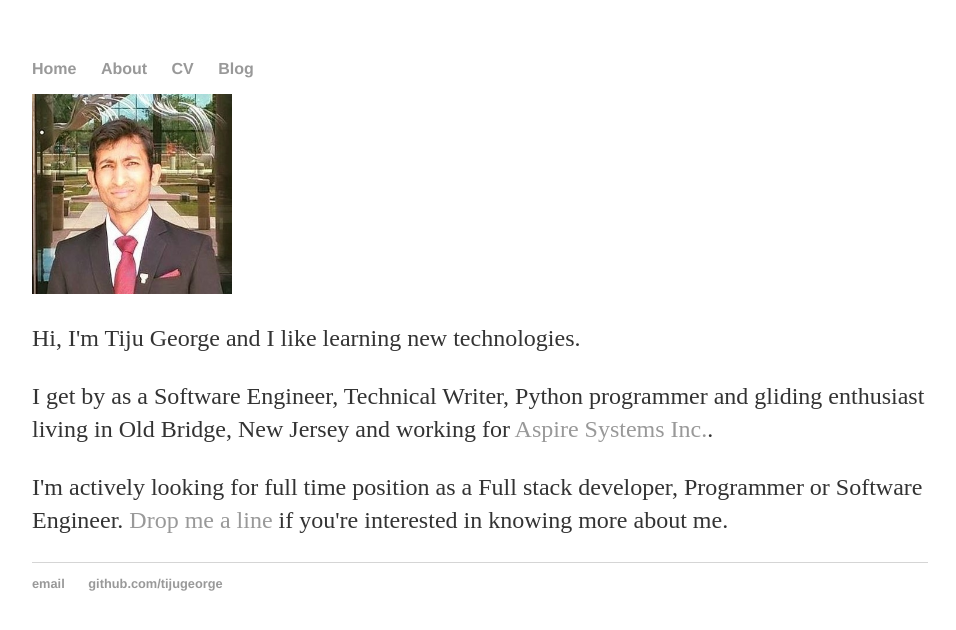
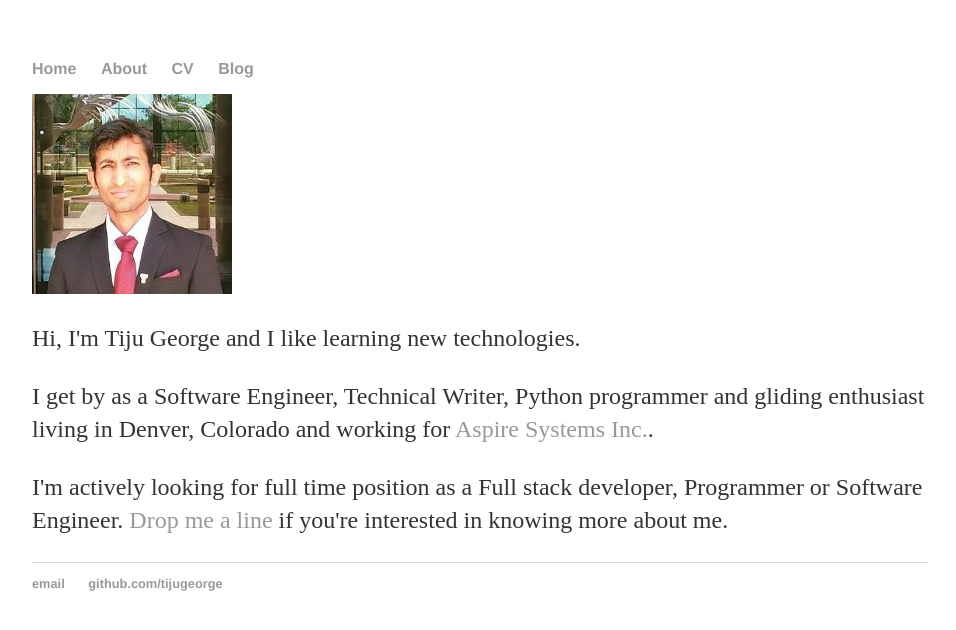
Before and after one commit to tijugeorge/tijugeorge.github.io, a Jekyll site: the page index.html, which Jekyll copies as it is, in a window 1280 px wide. Shown: the top 630 px of the page, without its empty margins (160-1116 px from the left). Built offline with Jekyll 4.4.1, drawn with Linux system fonts in a browser that asks for light colours.

Commit message:
Update index.html

```diff
--- a/index.html
+++ b/index.html
@@ -22,7 +22,7 @@
 			<div itemscope itemtype="http://data-vocabulary.org/Person" class="col-sm-8">
 			<p class="lead">Hi, I'm <span itemprop="name">Tiju George</span> and I like learning new technologies.</p>
 			<p>I get by as a <span itemprop="title">Software Engineer</span>, <span itemprop="title">Technical Writer</span>, <span itemprop="title">Python programmer</span> and gliding enthusiast living in <span itemprop="address" itemscope
-		    itemtype="http://data-vocabulary.org/Address"> <span itemprop="locality">Old Bridge</span>, <span itemprop="region">New Jersey</span></span> and working for <a href="http://www.aspiresystem.com/">Aspire Systems Inc.</a>.</p>
+		    itemtype="http://data-vocabulary.org/Address"> <span itemprop="locality">Denver</span>, <span itemprop="region">Colorado</span></span> and working for <a href="http://www.aspiresystem.com/">Aspire Systems Inc.</a>.</p>
 
 			<p>I'm actively looking for full time position as a <span itemprop="title">Full stack developer, Programmer or Software Engineer</span>. <a href="mailto:tiju.m.george@gmail.com">Drop me a line</a> if you're interested in knowing more about me.</p>
 			</div>
```
Also changed, not shown: other parts of index.html (+1 -1 lines).
